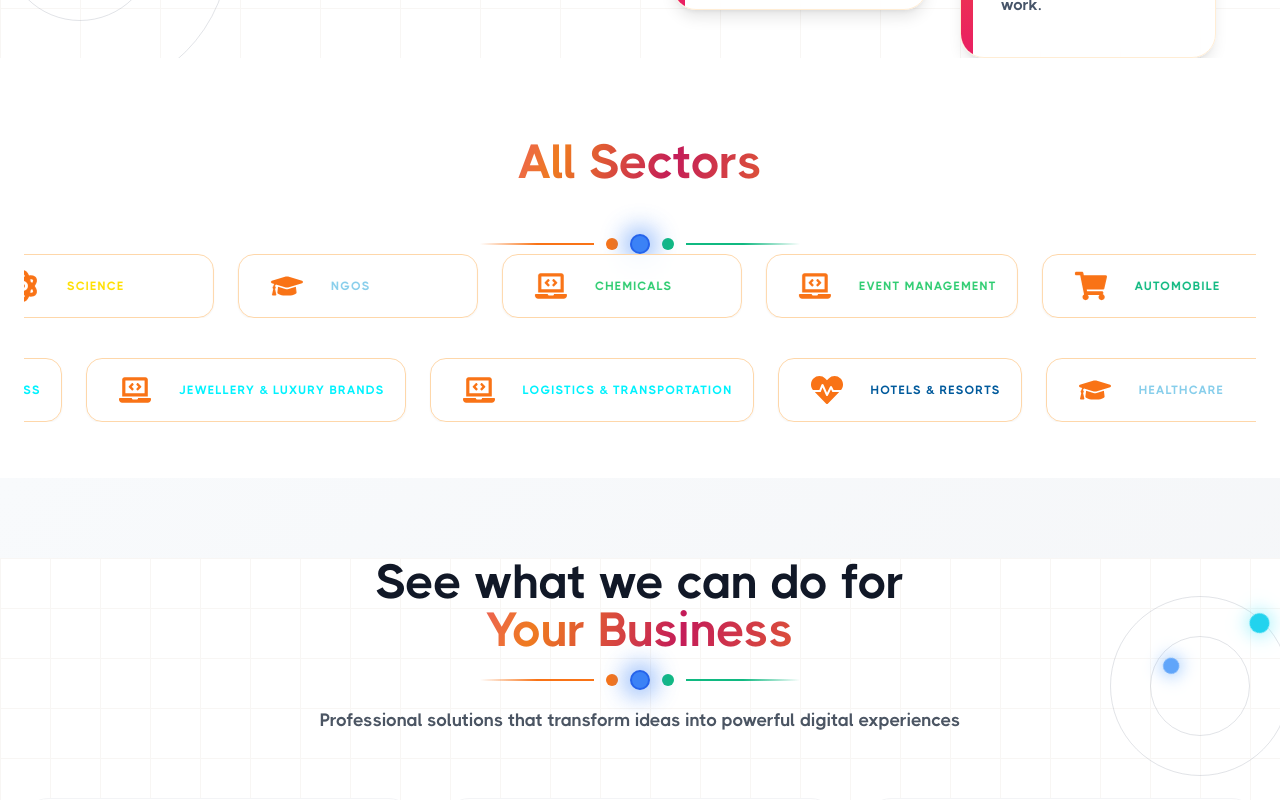
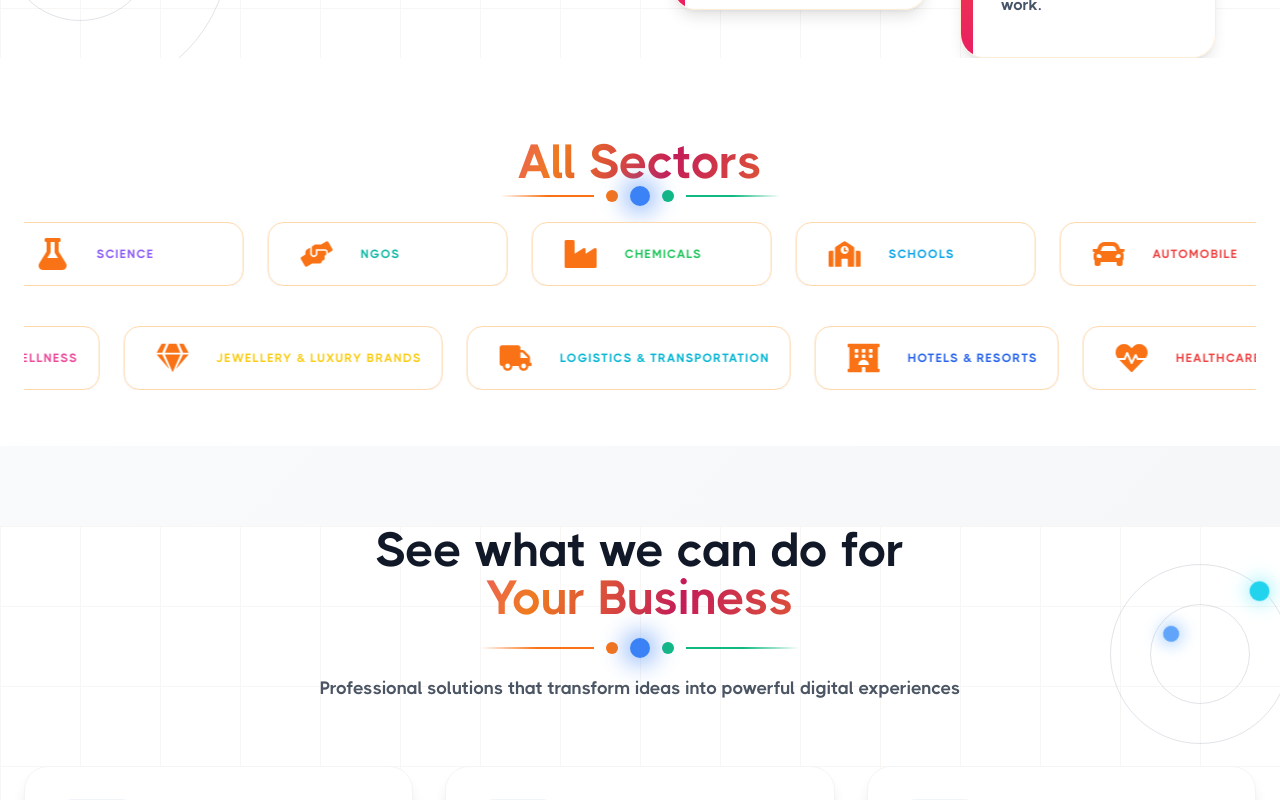
Before and after one commit to Revagraphics/Revagraphics, a React (Vite) app: page / in a window 1280 px wide. Shown: the part 2040-2840 px from the top of the page. Built offline with nearby package versions, Linux system fonts and the light colour scheme.

Commit message:
icon update

```diff
--- a/src/components/AllSector.jsx
+++ b/src/components/AllSector.jsx
@@ -8,57 +8,94 @@ import {
   FaFlask,
   FaLaptopCode,
   FaShoppingCart,
+  FaBeer,
   FaTshirt,
   FaVials,
+  FaUtensils,
+  FaHandsHelping,
+  FaPalette,
+  FaCar,
+  FaDraftingCompass,
+  FaSchool,
+  FaHotel,
+  FaBuilding,
+  FaCouch,
+  FaCalendarAlt,
+  FaChalkboardTeacher,
+  FaIndustry,
+  FaSpa,
+  FaGem,
+  FaTruck,
+  FaPlaceOfWorship,
 } from "react-icons/fa";
 
 import ShimmerText from "./ShimmerText";
 
 const sectors = [
-  { id: 1, img: FaHeartbeat, category: "Restaurants", color: "#005A9C" },
-  { id: 2, img: FaGraduationCap, category: "Education", color: "#87CEEB" },
-  { id: 3, img: FaAtom, category: "Science", color: "#FFDF00" },
-  { id: 4, img: FaGraduationCap, category: "NGOs", color: "#87CEEB" },
-  { id: 5, img: FaLaptopCode, category: "chemicals", color: "#2ECC71" },
-  { id: 6, img: FaLaptopCode, category: "Event Management", color: "#2ECC71" },
-  { id: 7, img: FaShoppingCart, category: "Automobile", color: "#10B981" },
-  { id: 8, img: FaTshirt, category: "clothing", color: "#87CEEB" },
-  { id: 9, img: FaLaptopCode, category: "tech", color: "#00F2FE" },
-  { id: 10, img: FaLaptopCode, category: "Textiles", color: "#00F2FE" },
+  { id: 1, img: FaUtensils, category: "Restaurants", color: "#F97316" },
+  { id: 2, img: FaGraduationCap, category: "Education", color: "#3B82F6" },
+  { id: 3, img: FaFlask, category: "Science", color: "#8B5CF6" },
+  { id: 4, img: FaHandsHelping, category: "NGOs", color: "#14B8A6" },
+  { id: 5, img: FaIndustry, category: "Chemicals", color: "#22C55E" },
+  { id: 6, img: FaSchool, category: "Schools", color: "#0EA5E9" },
+  { id: 7, img: FaCar, category: "Automobile", color: "#EF4444" },
+  { id: 8, img: FaTshirt, category: "Clothing", color: "#EC4899" },
+  { id: 9, img: FaLaptopCode, category: "Technology", color: "#06B6D4" },
+  { id: 10, img: FaPalette, category: "Textiles", color: "#A855F7" },
   {
     id: 11,
-    img: FaLaptopCode,
-    category: "Religious & Cultural Organizations",
-    color: "#00F2FE",
+    img: FaDraftingCompass,
+    category: "Architecture",
+    color: "#F59E0B",
   },
 ];
 
 const logos = [
-  { id: 1, img: FaHeartbeat, category: "Hotels & Resorts", color: "#005A9C" },
-  { id: 2, img: FaGraduationCap, category: "Healthcare", color: "#87CEEB" },
-  { id: 3, img: FaAtom, category: "Real Estate", color: "#FFDF00" },
-  { id: 4, img: FaGraduationCap, category: "Architecture", color: "#87CEEB" },
+  { id: 1, img: FaHotel, category: "Hotels & Resorts", color: "#2563EB" },
+  { id: 2, img: FaHeartbeat, category: "Healthcare", color: "#EF4444" },
+  { id: 3, img: FaBuilding, category: "Real Estate", color: "#F59E0B" },
   {
-    id: 5,
-    img: FaLaptopCode,
-    category: "Interior Design Firms",
-    color: "#2ECC71",
+    id: 4,
+    img: FaPlaceOfWorship,
+    category: "Religious & Cultural Organizations",
+    color: "#8B5CF6",
   },
-  { id: 6, img: FaShoppingCart, category: "Schools", color: "#10B981" },
-  { id: 7, img: FaTshirt, category: "Coaching Institutes", color: "#87CEEB" },
-  { id: 8, img: FaLaptopCode, category: "Manufacturing", color: "#00F2FE" },
-  { id: 9, img: FaLaptopCode, category: "Salon & Wellness", color: "#00F2FE" },
+  { id: 5, img: FaCouch, category: "Interior Design Firms", color: "#14B8A6" },
+  {
+    id: 6,
+    img: FaCalendarAlt,
+    category: "Event Management",
+    color: "#10B981",
+  },
+  {
+    id: 7,
+    img: FaChalkboardTeacher,
+    category: "Coaching Institutes",
+    color: "#3B82F6",
+  },
+  {
+    id: 8,
+    img: FaIndustry,
+    category: "Manufacturing",
+    color: "#6B7280",
+  },
+  {
+    id: 9,
+    img: FaSpa,
+    category: "Salon & Wellness",
+    color: "#EC4899",
+  },
   {
     id: 10,
-    img: FaLaptopCode,
-    category: " Jewellery & Luxury Brands",
-    color: "#00F2FE",
+    img: FaGem,
+    category: "Jewellery & Luxury Brands",
+    color: "#FACC15",
   },
   {
     id: 11,
-    img: FaLaptopCode,
-    category: " Logistics & Transportation",
-    color: "#00F2FE",
+    img: FaTruck,
+    category: "Logistics & Transportation",
+    color: "#06B6D4",
   },
 ];
 
@@ -114,12 +151,12 @@ const AllSector = () => {
   return (
     <section className="mt-16 overflow-hidden py-6 sm:py-4 ">
       <div className="max-w-full mx-auto px-6">
-        <h2 className="text-center text-3xl lg:text-5xl font-bold text-zinc-900 mb-12">
+        <h2 className="text-center text-3xl lg:text-5xl font-bold text-zinc-900">
           <ShimmerText>All Sectors</ShimmerText>
         </h2>
         <DecorativeUnderline
-          width="320px" // Adjust width as needed
-          className="mt-4 mx-auto"
+          width="280px" // Adjust width as needed
+          className="mb-4 mx-auto"
           centerColor="#3B82F6" // Optional: change blue color
         />
 
--- a/src/components/Animated.jsx
+++ b/src/components/Animated.jsx
@@ -14,7 +14,7 @@ export default function Animated({
   const ref = useRef(null);
 
   // convert text safely
-  const text = typeof children === "string" ? children : "";
+  const text = typeof children === "string" ? children : "new ";
   const letters = text.split("");
 
   useEffect(() => {
--- a/src/components/DecorativeUnderline.jsx
+++ b/src/components/DecorativeUnderline.jsx
@@ -20,7 +20,7 @@ const DecorativeUnderline = ({
         {/* Blue Glowing Circle */}
         <div className="relative flex items-center justify-center">
           <div
-            className="w-5 h-5 rounded-full border-2 border-blue-600 relative z-10"
+            className="w-5 h-5 rounded-full border-2 border-blue-500 relative z-10"
             style={{ backgroundColor: centerColor }}
           />
           {/* Glow Effect */}
--- a/src/components/Footer.jsx
+++ b/src/components/Footer.jsx
@@ -243,7 +243,7 @@ export default function Footer() {
       {/* ── BEAUTIFUL MODAL ──────────────────────────────────────── */}
       {selectedBadge && (
         <div
-          className="fixed inset-0 z-50 flex items-center justify-center  backdrop-blur-md"
+          className="fixed inset-0 z-50 flex items-center justify-center top-4  backdrop-blur-md"
           onClick={closeModal}
         >
           <div
--- a/src/components/ServicesSection.jsx
+++ b/src/components/ServicesSection.jsx
@@ -79,7 +79,7 @@ const services = [
 export default function ServicesSection() {
   return (
     <section className="py-20 bg-gradient-to-br from-slate-50 to-gray-100">
-      <GridBg gridSize={50} lineColor="#f5f1ed" bgColor="#fff">
+      <GridBg gridSize={80} lineColor="#f5f1ed" bgColor="#fff">
         <div className="max-w-7xl mx-auto px-6">
           {/* Heading */}
           <div className="text-center mb-16">
--- a/src/components/SkillTabs.jsx
+++ b/src/components/SkillTabs.jsx
@@ -90,7 +90,7 @@ export default function SkillsTabs() {
 
   return (
     <section className="w-full bg-gradient-to-b from-gray-50 to-white sm:py-2">
-      <GridBg gridSize={50} lineColor="#f5f1ed" bgColor="#fff">
+      <GridBg gridSize={80} lineColor="#f5f1ed" bgColor="#fff">
 
       <div className="max-w-7xl mx-auto px-6">
         {/* ---------------- HEADING ---------------- */}
@@ -101,9 +101,9 @@ export default function SkillsTabs() {
             <span>Work With</span>
           </h2>
           <DecorativeUnderline
-                            width="320px" // Adjust width as needed
-                            className="mt-4 mx-auto"
-                            centerColor="#3B82F6" // Optional: change blue color
+            width="320px" // Adjust width as needed
+            className="mt-4 mx-auto"
+            centerColor="#3B82F6" // Optional: change blue color
                           />
 
           <p className="text-gray-600 mt-4 max-w-2xl mx-auto">
--- a/src/components/StarRating.jsx
+++ b/src/components/StarRating.jsx
@@ -22,7 +22,6 @@ const reviews = [
     quote:
       "Got a dynamic website designed through them and quite Satisfied with the end product. Found Mr. Neel to be responsive and helpful in all stages.",
     name: "Dhruv Bhadoriya",
-    role: "Product Lead · Nexus",
     rating: 5,
     image: dhruv,
     accent: "#3B82F6",
--- a/src/pages/Home.jsx
+++ b/src/pages/Home.jsx
@@ -221,7 +221,7 @@ export default function Home() {
                   </ShimmerText>
                 </h2>
                 <DecorativeUnderline
-                  width="320px" // Adjust width as needed
+                  width="450px" // Adjust width as needed
                   className="mt-4 mx-auto"
                   centerColor="#3B82F6" // Optional: change blue color
                 />
```
Also changed, not shown: src/assets/dhruv.jpg.
